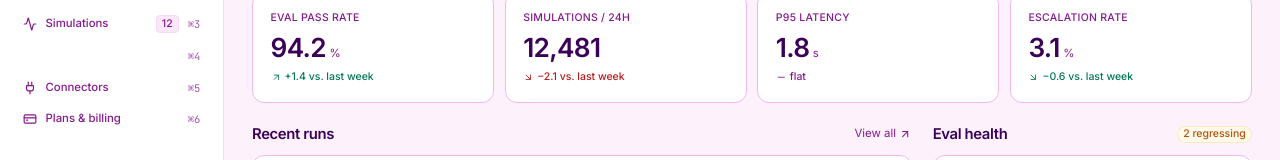
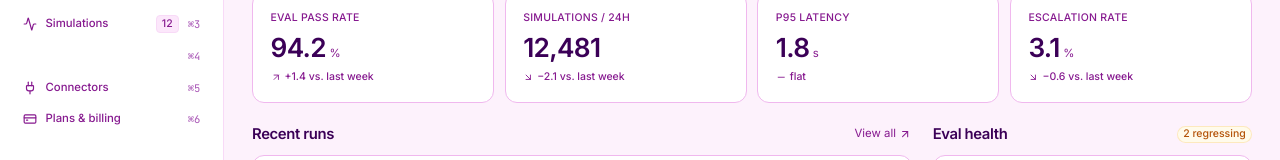
Before and after one commit to Soffi-Originals/crucible-demo, a React (Vite) app: page / in a window 1280 px wide. Shown: the part 153-313 px from the top of the page. Built offline with nearby package versions, Linux system fonts and the light colour scheme.

Commit message:
AI: Update src/components/views/MetricTile.tsx

```diff
--- a/src/components/views/MetricTile.tsx
+++ b/src/components/views/MetricTile.tsx
@@ -37,12 +37,6 @@ const trendIcon: Record<TrendDirection, React.ReactNode> = {
   flat: <Minus className="h-3 w-3" />,
 }
 
-const sentimentColor: Record<TrendSentiment, string> = {
-  positive: 'text-(--color-success-fg)',
-  negative: 'text-(--color-danger-fg)',
-  neutral: 'text-(--color-fg-muted)',
-}
-
 export const MetricTile = React.forwardRef<HTMLDivElement, MetricTileProps>(
   function MetricTile(
     {
@@ -54,7 +48,7 @@ export const MetricTile = React.forwardRef<HTMLDivElement, MetricTileProps>(
       hint,
       delta,
       trend = 'flat',
-      sentiment = 'neutral',
+      sentiment: _sentiment,
       ...props
     },
     ref,
@@ -84,7 +78,7 @@ export const MetricTile = React.forwardRef<HTMLDivElement, MetricTileProps>(
         {(delta || hint) && (
           <div className="flex items-center justify-between">
             {delta ? (
-              <div className={cn('flex items-center gap-1', sentimentColor[sentiment])}>
+              <div className="flex items-center gap-1 text-(--color-fg-muted)">
                 {trendIcon[trend]}
                 <Text size="xs" weight="medium" className="text-current">
                   {delta}
```
